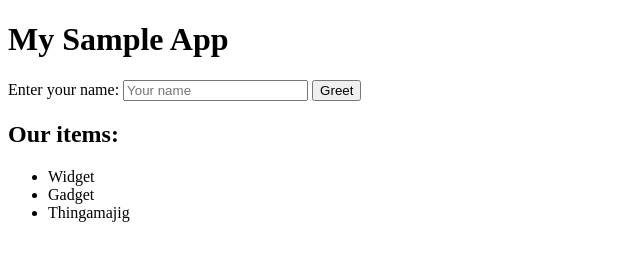
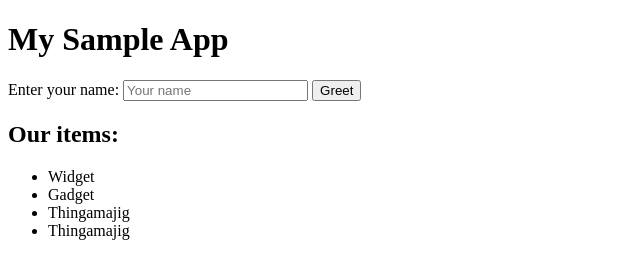
Before and after one commit to SrinivasBandi1/app-repo, a plain HTML site: page index.html in a window 1280 px wide. Shown: the whole page, without its empty margins (0-640 px from the left). Drawn offline with Linux system fonts and the light colour scheme.

Commit message:
Update index.html

```diff
--- a/index.html
+++ b/index.html
@@ -20,6 +20,8 @@
         <li>Widget</li>
         <li>Gadget</li>
         <li>Thingamajig</li>
+        <li>Thingamajig</li>
+
     </ul>
 </body>
 </html>
```
